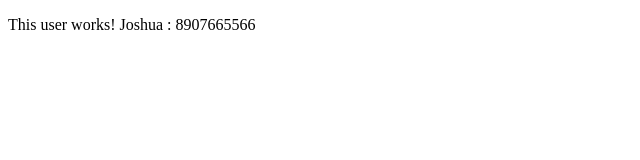
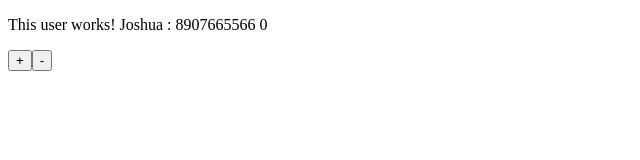
Before and after one commit to joshluisaac/query-metrics-ui, an Angular app: page / in a window 1280 px wide. Shown: the top 160 px of the page, without its empty margins (0-640 px from the left). Built offline with nearby package versions, Linux system fonts and the light colour scheme.

Commit message:
Added increment and decrement fxns

```diff
--- a/src/app/components/user/user.component.html
+++ b/src/app/components/user/user.component.html
@@ -1,4 +1,10 @@
 <p>
   This user works!
   {{ name }} : {{ phoneNumber }}
+
+  {{ count }}
 </p>
+
+<button (click)="increment()">+</button>
+
+<button (click)="decrement()">-</button>
--- a/src/app/components/user/user.component.ts
+++ b/src/app/components/user/user.component.ts
@@ -15,6 +15,7 @@ export class UserComponent implements OnInit {
   ngOnInit() {
     this.name = "Joshua";
     this.phoneNumber = "8907665566";
+    this.count = 0;
   }
 
   increment() {
```
